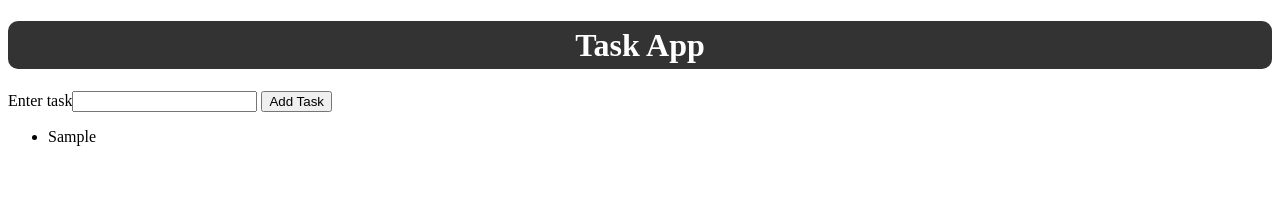
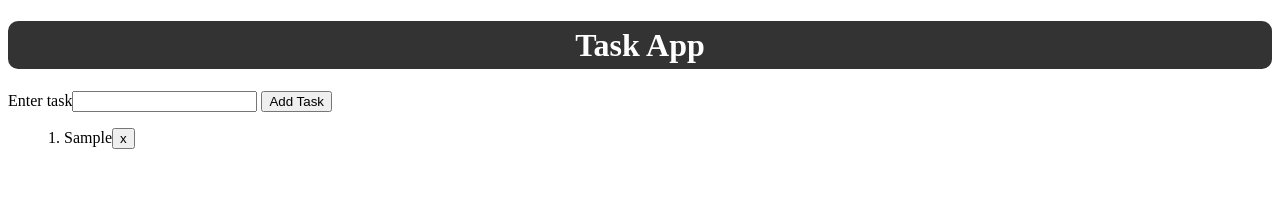
Before and after one commit to SalamanderCtesiphon/react-app-todo-application, a React (Create React App) app: page / in a window 1280 px wide. Both pictures are taken after typing "Sample" into the empty fields and a click on the button "Add Task". Shown: the top 218 px of the page. Built offline with nearby package versions, Linux system fonts and the light colour scheme.

Commit message:
add the numbers to the list and a delete button

```diff
--- a/src/App.js
+++ b/src/App.js
@@ -9,16 +9,28 @@ class App extends Component {
 
     this.state = {
       task: {
+        number: 0,
         text: '',
         id: uniqid()
       },
       tasks: [],
     };
+
+    this.handleChange = this.handleChange.bind(this);
+    this.onSubmitTask = this.onSubmitTask.bind(this);
+    this.delTask = this.delTask.bind(this);
   }
+
+  delTask = (id) => {
+    this.setState({ tasks: [...this.state.tasks.filter(task => task.id !==id)]})
+  }
+
+
 
   handleChange = (e) => {
     this.setState({
       task : {
+        number: this.state.task.number + 1,
         text: e.target.value,
         id: this.state.task.id,
       }
@@ -30,6 +42,7 @@ class App extends Component {
     this.setState({
       tasks: this.state.tasks.concat(this.state.task),
       task: {
+        number: this.state.task.number,
         text: '',
         id: uniqid()
       },
@@ -38,7 +51,7 @@ class App extends Component {
 
 
   render() {
-    const { task, tasks } = this.state;
+    const { task, tasks, id } = this.state;
 
     return (
       <div>
@@ -55,7 +68,7 @@ class App extends Component {
             Add Task
           </button>
         </form>
-        <Overview tasks={tasks} />
+        <Overview tasks={tasks} delTask={this.delTask} />
       </div>
     );
   }
--- a/src/components/Overview.js
+++ b/src/components/Overview.js
@@ -1,15 +1,25 @@
-import React from "react";
+import React, { Component }from "react";
+import "../styles/OverviewStyles.css"
 
-const Overview = (props) => {
-  const { tasks } = props;
+export class Overview extends Component {
+    render() {
+        const { tasks, id } = this.props;
 
-  return (
-    <ul>
-      {tasks.map((task) => {
-        return <li key={task.id}>{task.text}</li>;
-      })}
-    </ul>
-  );
+        return (
+            <ul>
+            {tasks.map((task) => {
+                return (
+                <div>
+                    <li key={task.id}>
+                        {task.number}. {task.text}
+                        <button onClick={this.props.delTask.bind(this, id)}>x</button>
+                    </li>
+                </div>
+                )
+            })}
+            </ul>
+        )
+    }
 };
 
 export default Overview;
--- /dev/null
+++ b/src/styles/OverviewStyles.css
@@ -0,0 +1,3 @@
+li {
+    list-style: none;
+}
```
